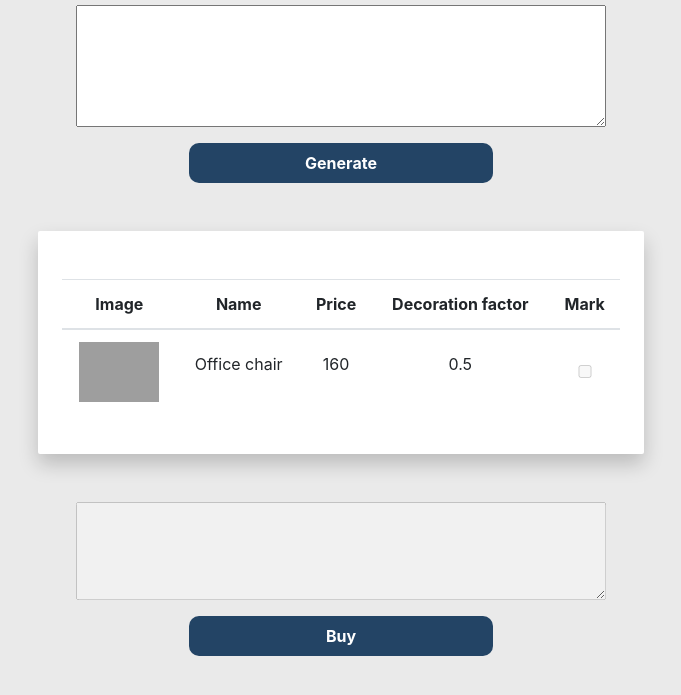
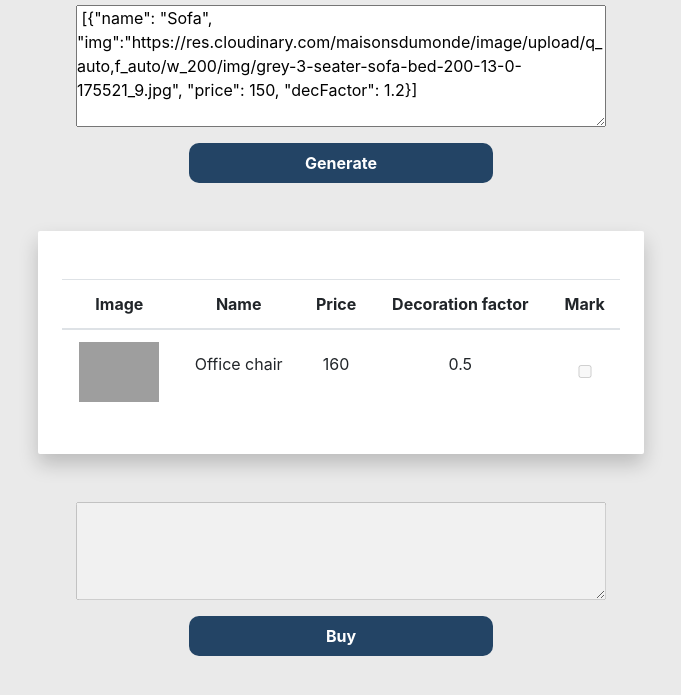
Before and after one commit to aEnchev669/Js-Front-End, a plain HTML site: page JS Front-End - юни 2023/DOM and Events/08. Furniture/template.html in a window 1280 px wide. Shown: the part 77-772 px from the top of the page, without its empty margins (307-988 px from the left). Drawn offline with nearby package versions, Linux system fonts and the light colour scheme; grey boxes are pictures that could not be loaded.

Commit message:
Update template.html

```diff
--- a/JS Front-End - юни 2023/DOM and Events/08. Furniture/template.html
+++ b/JS Front-End - юни 2023/DOM and Events/08. Furniture/template.html
@@ -11,7 +11,8 @@
     <div id="container">
         <div id="exercise">
             <h1>Furniture List</h1>
-            <textarea rows="5" cols="50"></textarea>
+            <textarea rows="5"
+                cols="50"> [{"name": "Sofa", "img":"https://res.cloudinary.com/maisonsdumonde/image/upload/q_auto,f_auto/w_200/img/grey-3-seater-sofa-bed-200-13-0-175521_9.jpg", "price": 150, "decFactor": 1.2}]</textarea>
             <button>Generate</button>
 
             <div class="wrapper">
```
